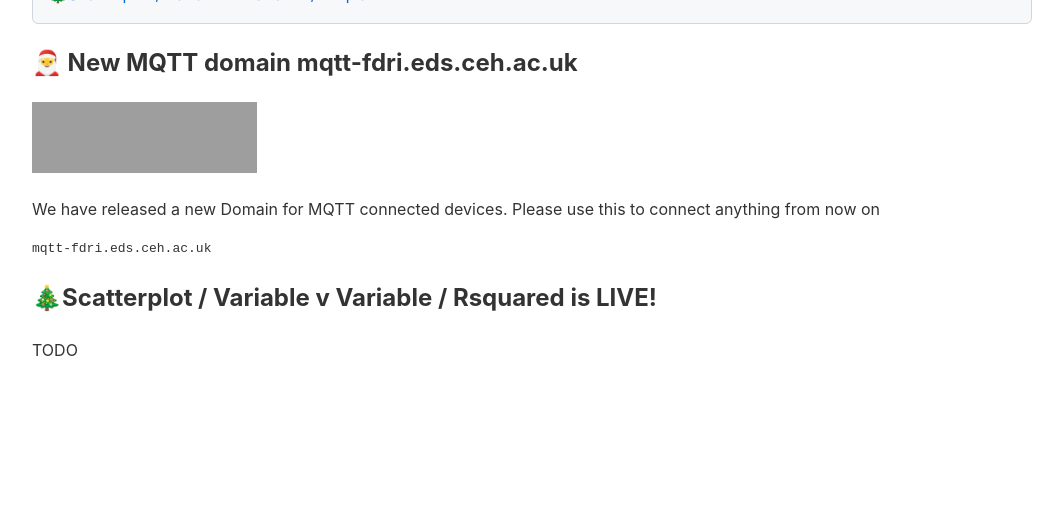
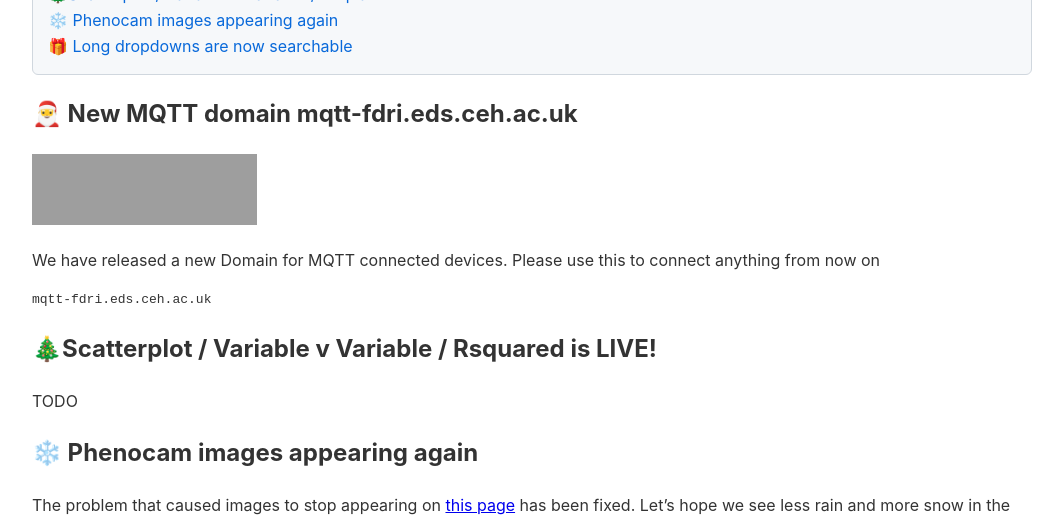
Before and after one commit to NERC-CEH/fdri_words, a Jekyll site: the page built from weeknotes/2025/51.md, in a window 1280 px wide and 1400 px high, scrolled down 270 px. Shown: the top 521 px of the window, without its empty margins (108-1171 px from the left). Built offline with Jekyll 4.4.1, drawn with Linux system fonts in a browser that asks for light colours; our own code applies the rules of GitHub Pages for plain Markdown files; some of the changed text lies outside the part shown; grey boxes are pictures that could not be loaded.

Commit message:
Update 51.md
Phenocam and combo-box updates added

```diff
--- a/weeknotes/2025/51.md
+++ b/weeknotes/2025/51.md
@@ -15,3 +15,15 @@
 ## 🎄Scatterplot / Variable v Variable / Rsquared is LIVE!
 
 TODO
+
+## ❄️ Phenocam images appearing again
+
+The problem that caused images to stop appearing on [this page](https://dri-ui.staging.eds.ceh.ac.uk/fdri/phenocam?endDate=2025-12-17) has been fixed.  Let's hope we see less rain and more snow in the images over Christmas.
+
+<img width="800" alt="Screenshot 2025-12-17 180301" src="https://github.com/user-attachments/assets/16be23a5-b8c9-49d2-affa-94befd80ce05" />
+
+## 🎁 Long dropdowns are now searchable
+
+We've added a searchable combo-box on the dropdowns of the [Explorer page](https://dri-ui.staging.eds.ceh.ac.uk/cosmos/sites/ALIC1?startDate=2025-12-07T18%3A15%3A24Z&endDate=2025-12-17T23%3A59%3A59Z&variables=NobwRAdgpgLg7gewE4GswC4wGMEGcC2eYANNggDblRYwCWCEGYACgCoDMADALIli60YUJgEEAMgEkAwgEY%2BtACZMAimAC%2BAXSA&view=explore), that makes those very long lists (eg COSMOS variables) much easier to find what you are looking for.
+
+<img width="800" alt="Screenshot 2025-12-17 173417" src="https://github.com/user-attachments/assets/03dadd1d-bf8e-426b-b8fe-fb64ab3a2673" />
```
